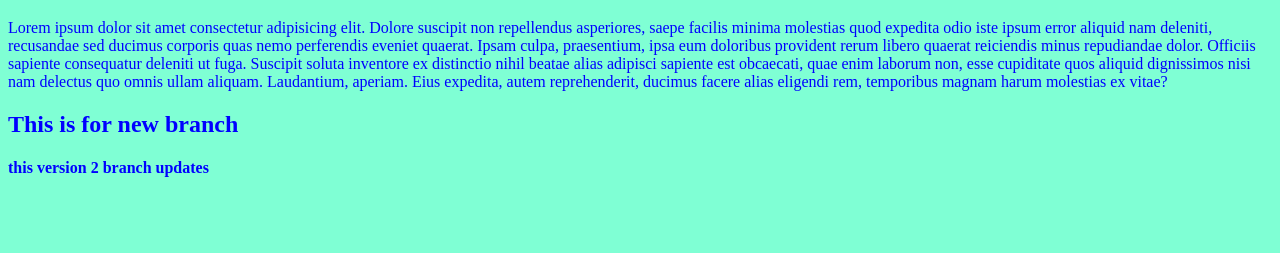
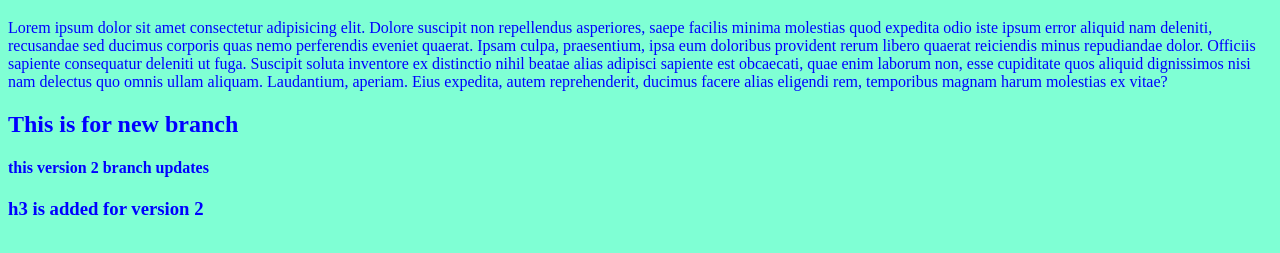
Before and after one commit to JIYAULLAMC/branchdemo, a plain HTML site: page index.html in a window 1280 px wide. Shown: the part 61-314 px from the top of the page. Drawn offline with Linux system fonts and the light colour scheme.

Commit message:
h3 is added

```diff
--- a/index.html
+++ b/index.html
@@ -14,5 +14,7 @@
     <h2>This is for new branch </h2>
 
     <h4>this version 2 branch updates </h4>
+
+    <h3> h3 is added for version 2</h3>
 </body>
 </html>
```
